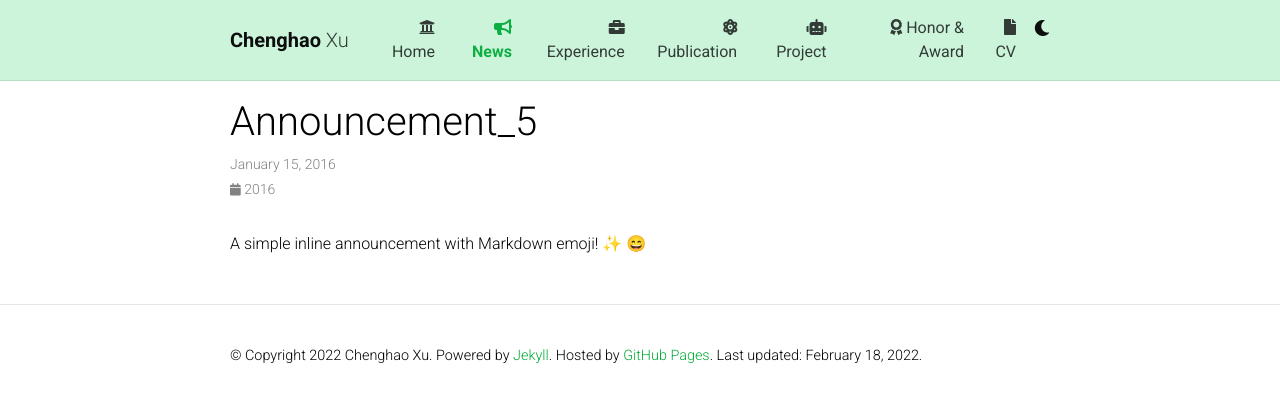
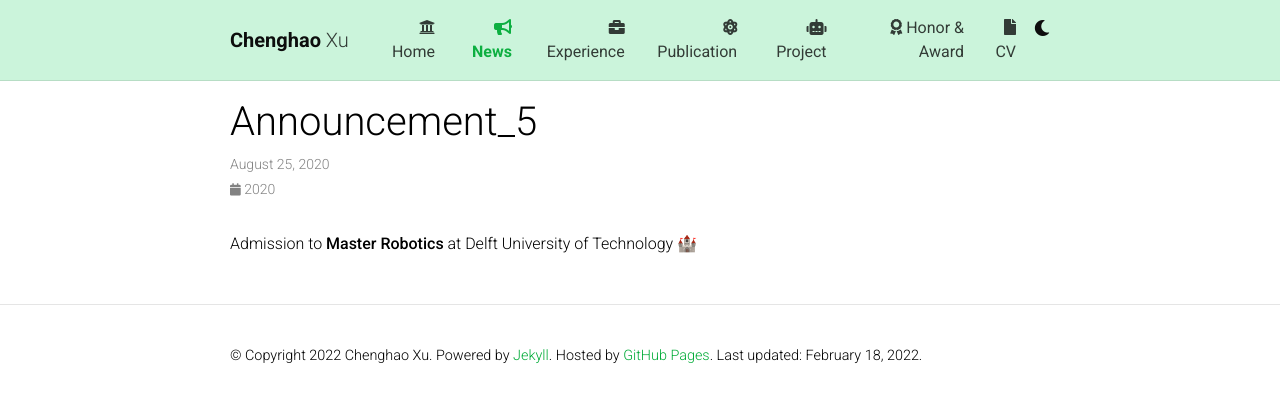
Before and after one commit to Kyle-Xu001/kyle-xu001.github.io, a Jekyll site: the page built from _news/announcement_5.md, in a window 1280 px wide. Shown: the top 402 px of the page. Built offline with Jekyll 4.4.1, drawn with Linux system fonts in a browser that asks for light colours; nearby versions of some CDN libraries; emoji names are drawn with the system emoji font; comment, search, counter and statistics services are not loaded; a style sheet for code colours, icons or effects is not loaded.

```diff
--- a/_includes/experience.html
+++ b/_includes/experience.html
@@ -12,7 +12,7 @@
       </div>
       <div class='expcontent'>
         <p>
-          Lely
+          Full-time internship for 5 months, focusing on the image stitching on multi-cameras with multi-depth
         </p>
       </div>
     </li>
@@ -26,7 +26,7 @@
       </div>
       <div class='expcontent'>
         <p>
-          卡卡网建立于2009年5月，本站旨在为广大网站建设人员提供专业的网站测速和优化服务，以及为广大网民提供网络速度测试服务。
+          Part-time internship for 6 months, focusing on the autonomous navigation function for Spot robots
         </p>
       </div>
     </li>
--- a/_news/announcement_5.md
+++ b/_news/announcement_5.md
@@ -1,7 +1,7 @@
 ---
 layout: post
-date: 2016-01-15 07:59:00-0400
+date: 2020-08-25 07:59:00-0400
 inline: true
 ---
 
-A simple inline announcement with Markdown emoji! :sparkles: :smile:
+Admission to **Master Robotics** at Delft University of Technology 🏰
```
Also changed, not shown: _news/announcement_1.md (+2 -2 lines), _news/announcement_3.md (+1 -1 lines), _news/announcement_4.md (+2 -2 lines), _news/announcement_7.md (+2 -2 lines).
